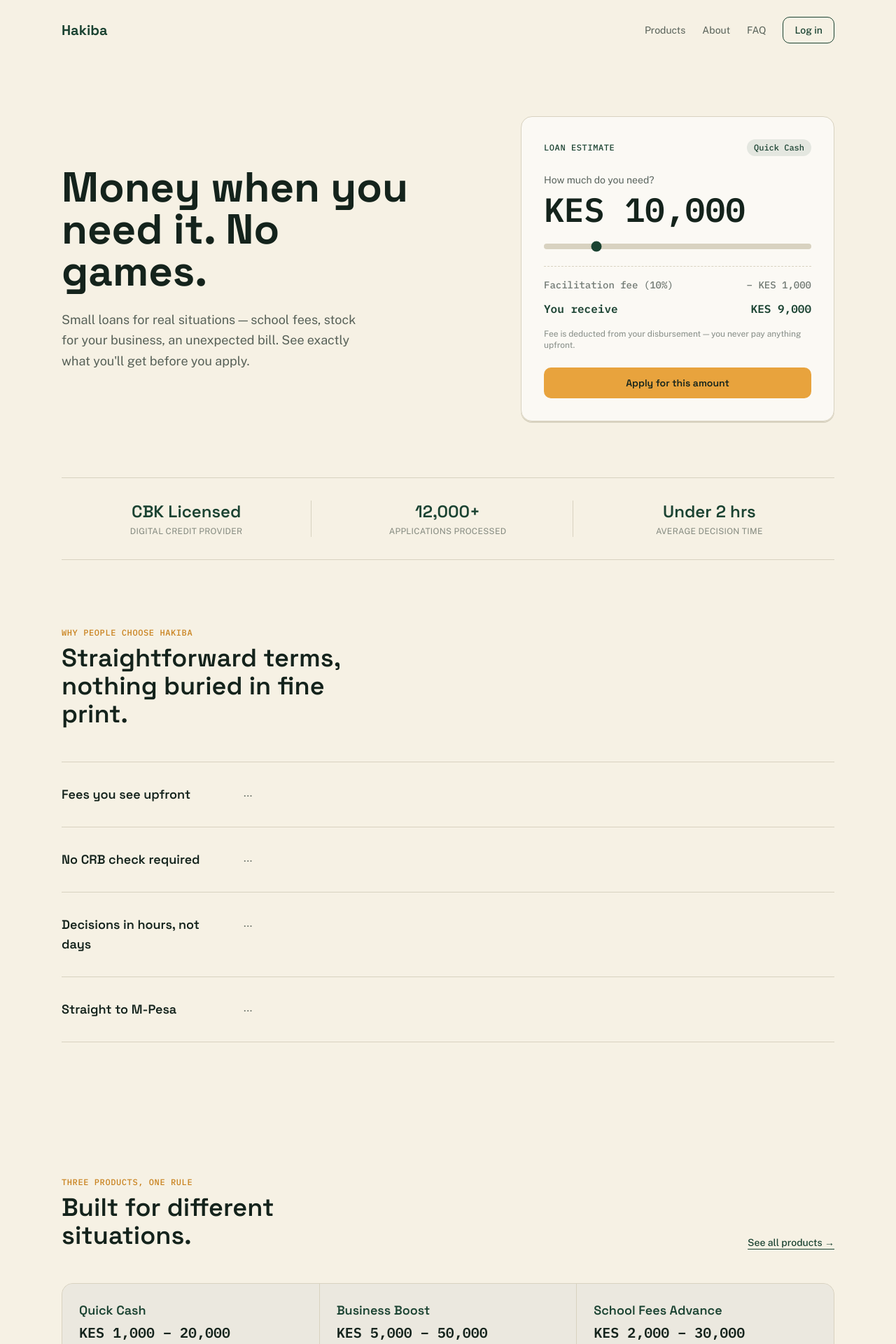
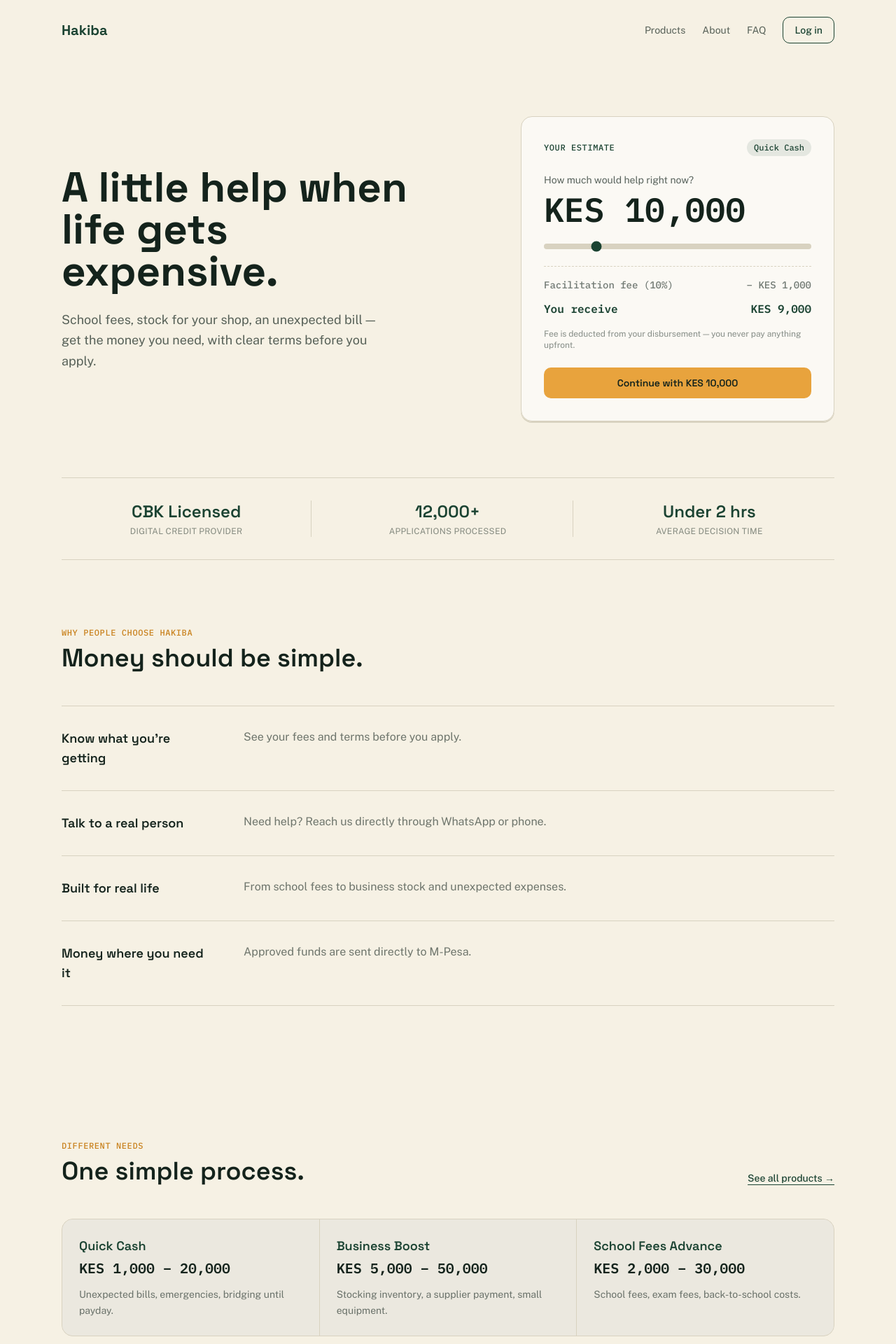
Before and after one commit to bennedictbett/Hakiba, a Next.js app in the folder client/: page / in a window 1280 px wide. Shown: the top 1920 px of the page at 70% size. Built offline with nearby package versions, Linux system fonts and the light colour scheme.

Commit message:
warmer hero,conversation calc, retitled sections

```diff
--- a/client/app/(marketing)/page.tsx
+++ b/client/app/(marketing)/page.tsx
@@ -23,12 +23,12 @@
   return (
     <div className="w-full max-w-md rounded-lg border border-mist bg-white/60 p-6 shadow-[0_2px_0_0_#D8D2C0] sm:p-8">
       <div className="mb-6 flex items-center justify-between">
-        <span className="font-mono text-xs uppercase tracking-wider text-savanna">Loan estimate</span>
+        <span className="font-mono text-xs uppercase tracking-wider text-savanna">Your estimate</span>
         <span className="rounded-full bg-savanna/10 px-2.5 py-1 font-mono text-xs text-savanna">Quick Cash</span>
       </div>
 
       <label htmlFor="loan-amount" className="mb-2 block font-body text-sm text-ink/70">
-        How much do you need?
+        How much would help right now?
       </label>
       <div className="mb-4 font-mono text-4xl font-semibold text-ink sm:text-5xl">
         KES {formatKES(amount)}
@@ -65,7 +65,7 @@
       <a href="/apply"
         className="mt-6 block w-full rounded-md bg-marigold py-3 text-center font-display text-sm font-semibold text-ink transition-colors hover:bg-marigold-dark"
       >
-        Apply for this amount
+        Continue with KES {formatKES(amount)}
       </a>
     </div>
   );
@@ -92,10 +92,10 @@
 
 function WhySection() {
   const items = [
-    { title: "Fees you see upfront", detail: "..." },
-    { title: "No CRB check required", detail: "..." },
-    { title: "Decisions in hours, not days", detail: "..." },
-    { title: "Straight to M-Pesa", detail: "..." },
+    { title: "Know what you're getting", detail: "See your fees and terms before you apply." },
+    { title: "Talk to a real person", detail: "Need help? Reach us directly through WhatsApp or phone." },
+    { title: "Built for real life", detail: "From school fees to business stock and unexpected expenses." },
+    { title: "Money where you need it", detail: "Approved funds are sent directly to M-Pesa." },
   ];
 
   return (
@@ -105,7 +105,7 @@
           Why people choose Hakiba
         </div>
         <h2 className="font-display text-3xl font-semibold text-ink sm:text-4xl">
-          Straightforward terms, nothing buried in fine print.
+          Money should be simple.
         </h2>
       </div>
 
@@ -142,7 +142,7 @@
           Where we operate
         </div>
         <h2 className="font-display text-3xl font-semibold text-ink sm:text-4xl">
-          Our branches
+          We&apos;re not just an app. We&apos;re around the corner.
         </h2>
       </div>
 
@@ -169,10 +169,10 @@
       <div className="mb-12 flex flex-col items-start justify-between gap-4 sm:flex-row sm:items-end">
         <div className="max-w-md">
           <div className="mb-2 font-mono text-xs uppercase tracking-wider text-marigold-dark">
-            Three products, one rule
+            Different needs
           </div>
           <h2 className="font-display text-3xl font-semibold text-ink sm:text-4xl">
-            Built for different situations.
+            One simple process.
           </h2>
         </div>
         <a
@@ -231,11 +231,11 @@
       <section className="mx-auto grid max-w-6xl grid-cols-1 items-center gap-12 px-6 py-12 sm:py-20 lg:grid-cols-2">
         <div>
           <h1 className="font-display text-4xl font-bold leading-[1.1] text-ink sm:text-5xl lg:text-6xl">
-            Money when you<br />need it. No games.
+            A little help when<br />life gets expensive.
           </h1>
           <p className="mt-6 max-w-md font-body text-lg leading-relaxed text-ink/70">
-            Small loans for real situations — school fees, stock for your business, an
-            unexpected bill. See exactly what you&apos;ll get before you apply.
+            School fees, stock for your shop, an unexpected bill — get the money you need,
+            with clear terms before you apply.
           </p>
         </div>
 
@@ -264,8 +264,7 @@
         <BranchesSection />
       </div>
 
-
-            <section className="mx-auto max-w-6xl px-6 pb-24">
+      <section className="mx-auto max-w-6xl px-6 pb-24">
         <div className="rounded-lg bg-savanna px-8 py-12 text-center sm:py-16">
           <h2 className="font-display text-2xl font-semibold text-paper sm:text-3xl">
             Ready to apply?
```
